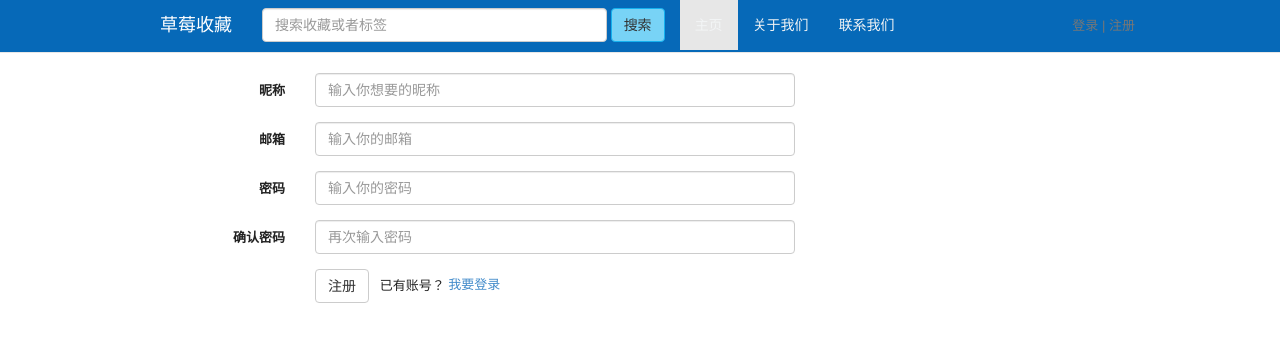
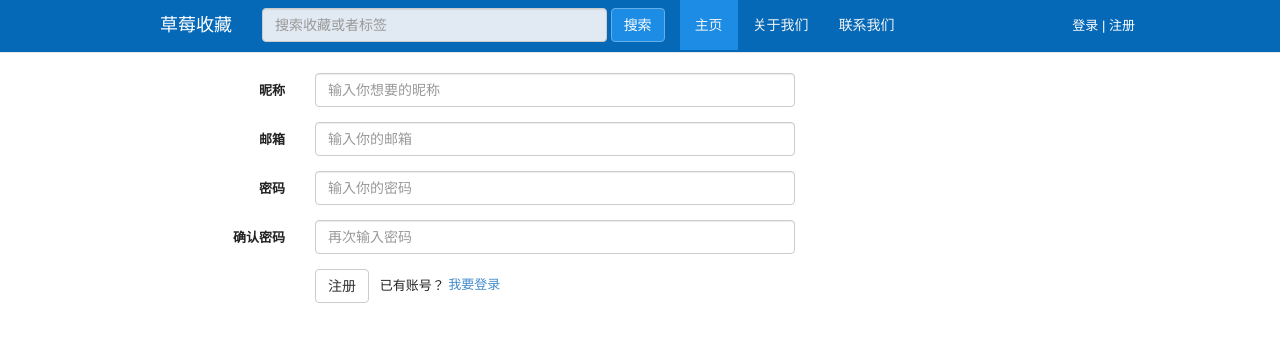
Before and after one commit to halixaoqiu/bookmarkphp, a PHP site: page /register.php in a window 1280 px wide. Shown: the top 342 px of the page. Run offline with PHP 8.4, Linux system fonts and the light colour scheme; some libraries are stand-ins or nearby versions.

Commit message:
code commit

```diff
--- a/control/navigation.php
+++ b/control/navigation.php
@@ -24,7 +24,7 @@ if(isset($_SESSION['isLogin']) && $_SESSION['isLogin']==1){
 		</div>
 		<div>
 			<ul class="nav navbar-nav">
-				<li class="active"><a class="top-nav-link" href="index.php">主页</a></li>
+				<li class="navbar-active"><a class="top-nav-link" href="index.php">主页</a></li>
 				<li><a class="top-nav-link" href="#about">关于我们</a></li>
 				<li><a class="top-nav-link" href="#contact">联系我们</a></li>
 			</ul>
--- a/search.php
+++ b/search.php
@@ -39,7 +39,11 @@ function redirect(){
 		<?php include 'control/navigation.php';?>
 		<div class="container bp-fix">
 			<div class="row">
-				<div class="col-md-9">
+				<?php include 'control/leftblock.php';?>
+				<div class="col-md-7">
+				<div class="tag-bar">
+					<h1><?php echo "「".$text."」" ?>的搜索结果</h1>
+				</div>
 				<?php
 					if(!empty($rows)){
 						foreach($rows as $row){
--- a/static/bookmark.css
+++ b/static/bookmark.css
@@ -20,6 +20,15 @@ h1, h2, h3, h4, h5 {
 	margin: 5px,0,5px,0;
 }
 h2 {
+	display: block;
+	font-size: 1.5em;
+	-webkit-margin-before: 0.67em;
+	-webkit-margin-after: 0.67em;
+	-webkit-margin-start: 0px;
+	-webkit-margin-end: 0px;
+	font-weight: bold;
+}
+h1 {
 	display: block;
 	font-size: 1.5em;
 	-webkit-margin-before: 0.83em;
@@ -49,12 +58,20 @@ ul,li{
 	color: #FFF !important;
 }
 .btn-top-search {
-color: #333;
-background-color: #78D3F6;
-border-color: #15B1EE;
+	color: #FFF;
+	background-color: #1C8CE5;
+	border-color: #66AEE7;
+}
+.btn-top-search:hover{
+	color: #FFF;
+	background-color: #50A7EE;
+	border-color: #66AEE7;
 }
 .navbar-nav>li>a {
 	color: #FFF;
+}
+.navbar-active{
+	background-color:#1C8CE5;
 }
 
 .bp-fix{
@@ -102,9 +119,18 @@ border-color: #15B1EE;
 .top-search-input{
 	width: 345px !important;
 	line-height: 17px;
+	background-color: #E1EAF2;
 }
 .em {
 	color: #C20A0A;
+}
+.add-bookmark-link{
+	font-size: 14px;
+	font-weight: bold;
+	padding: 0 0 0 0px;
+	display: block;
+	height: 28px;
+	line-height: 28px;
 }
 .side-nav-link{
 	padding: 0 0 0 0px;
@@ -131,3 +157,16 @@ border-color: #15B1EE;
 	text-shadow: 0 1px 1px rgba(0,0,0,0);
 	font-size: 14px;
 }
+.navbar-default .navbar-text {
+	color: #FFF;
+}
+.navbar-default .navbar-link {
+	color: #FFF;
+}
+.tag-bar{
+	color: #666;
+	font-size: 18px;
+	margin-top: -10px;
+	margin-bottom: 30px;
+	border-bottom: 1px solid #ccc;
+}
```
Also changed, not shown: control/leftblock.php (+5 -5 lines), tag.php (+22 -6 lines).
